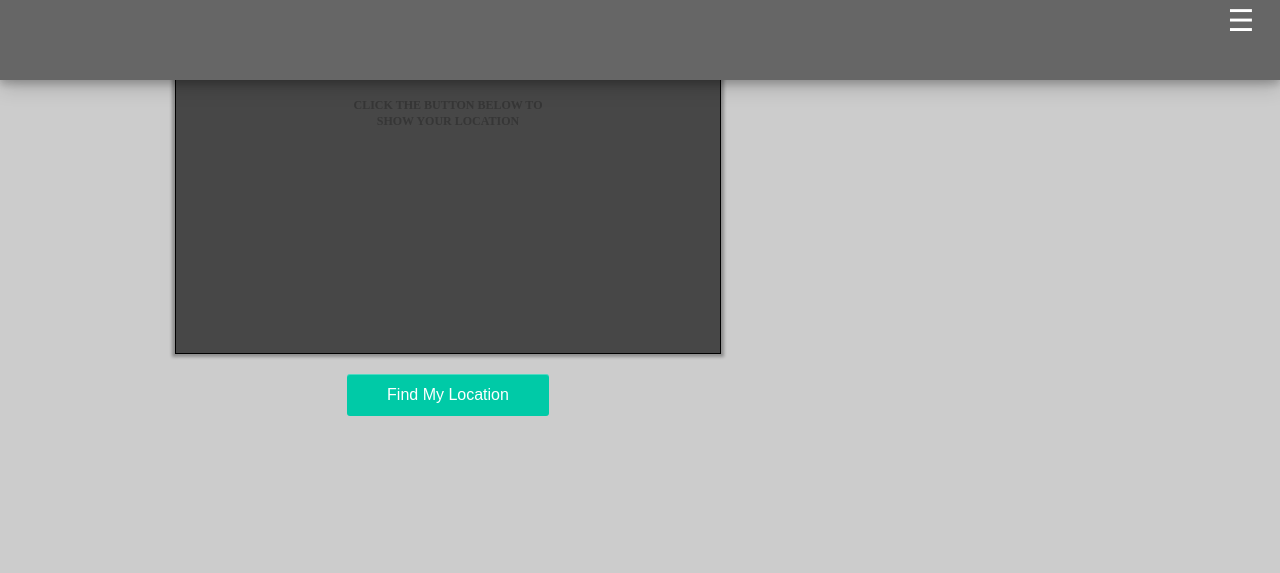
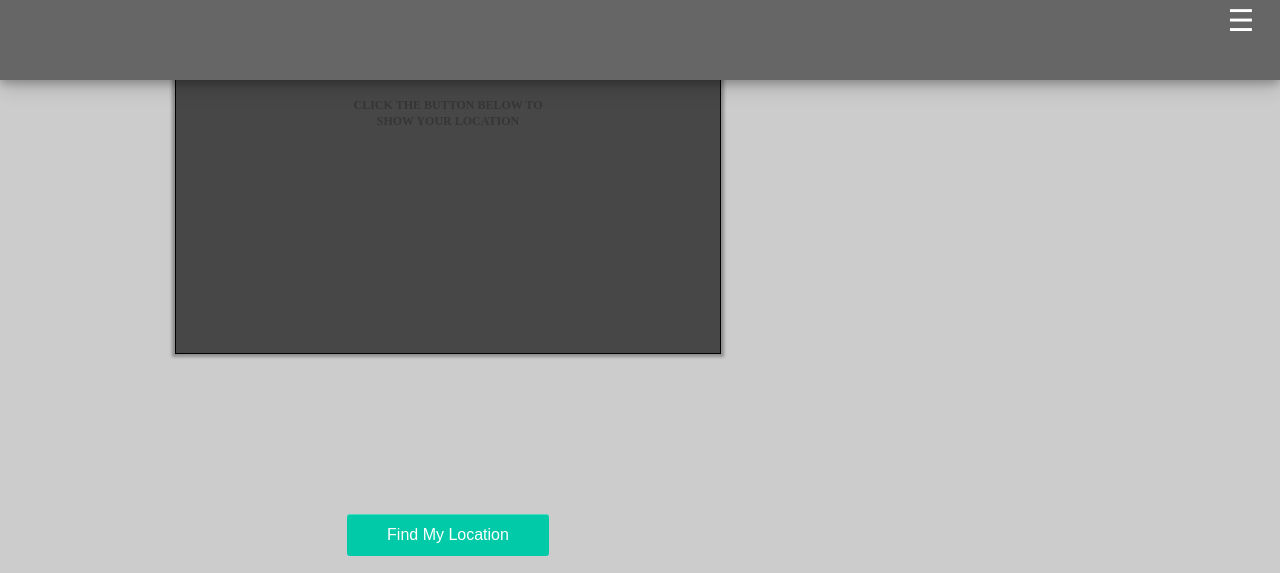
Before and after one commit to RileyL99/RileyL99.github.io, a plain HTML site: page tour.html in a window 1280 px wide. Drawn offline with nearby package versions, Linux system fonts and the light colour scheme.

Commit message:
fixed height on tour

```diff
--- a/css/home.css
+++ b/css/home.css
@@ -35,7 +35,7 @@ section.body{
 	position: relative;
 	background-color:#cccccc;
 	margin:0px;
-	min-height: 100%;
+	min-height: 100vh;
 	width: 100vw;
 }
 .overlay{
@@ -578,7 +578,7 @@ section.news{
 	box-shadow: inset 0px 1px 0px rgba(255,255,255, 0.3);
 	width: 122px;
 	margin: auto;
-	margin-top: 20px;
+	margin-top: 20vh;
 }
 .loc-wrapper .button:hover{
 	background-color: #00b495;
```
